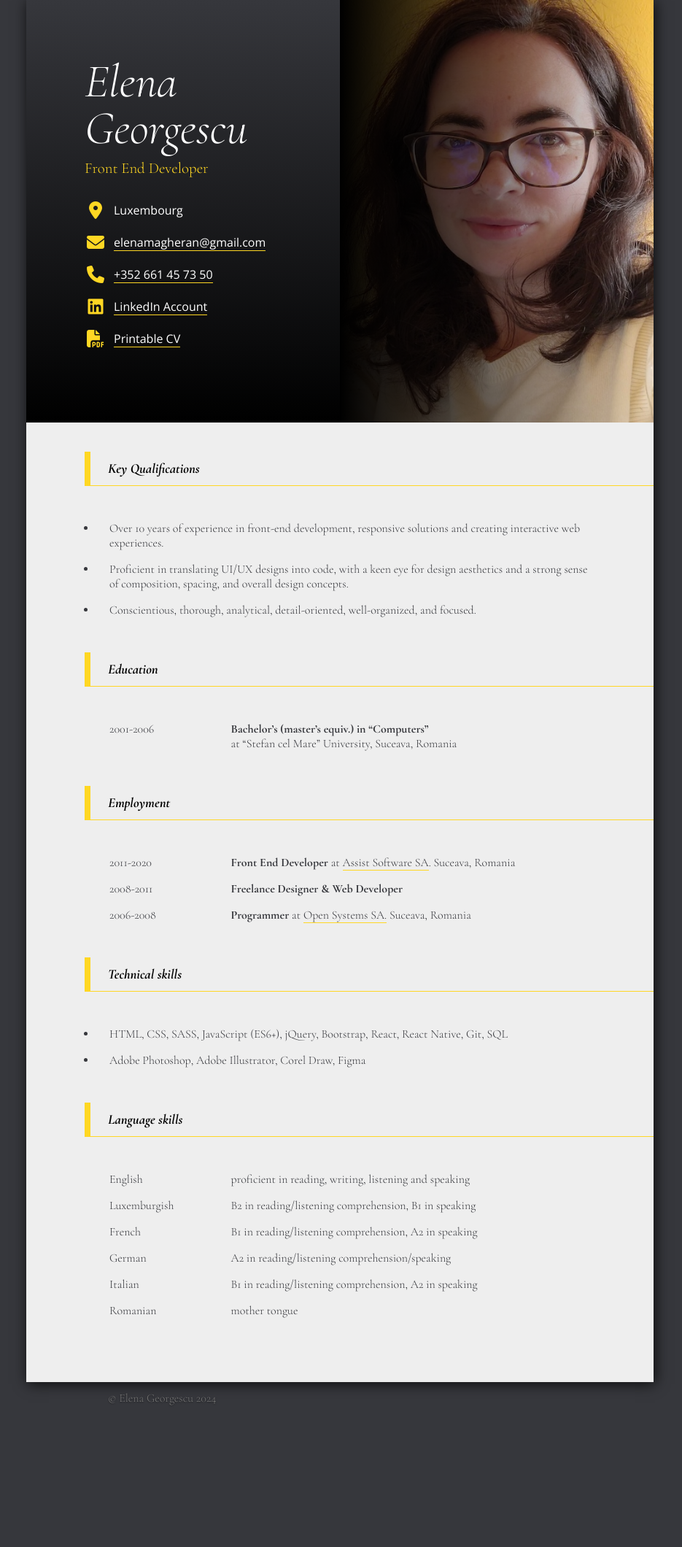
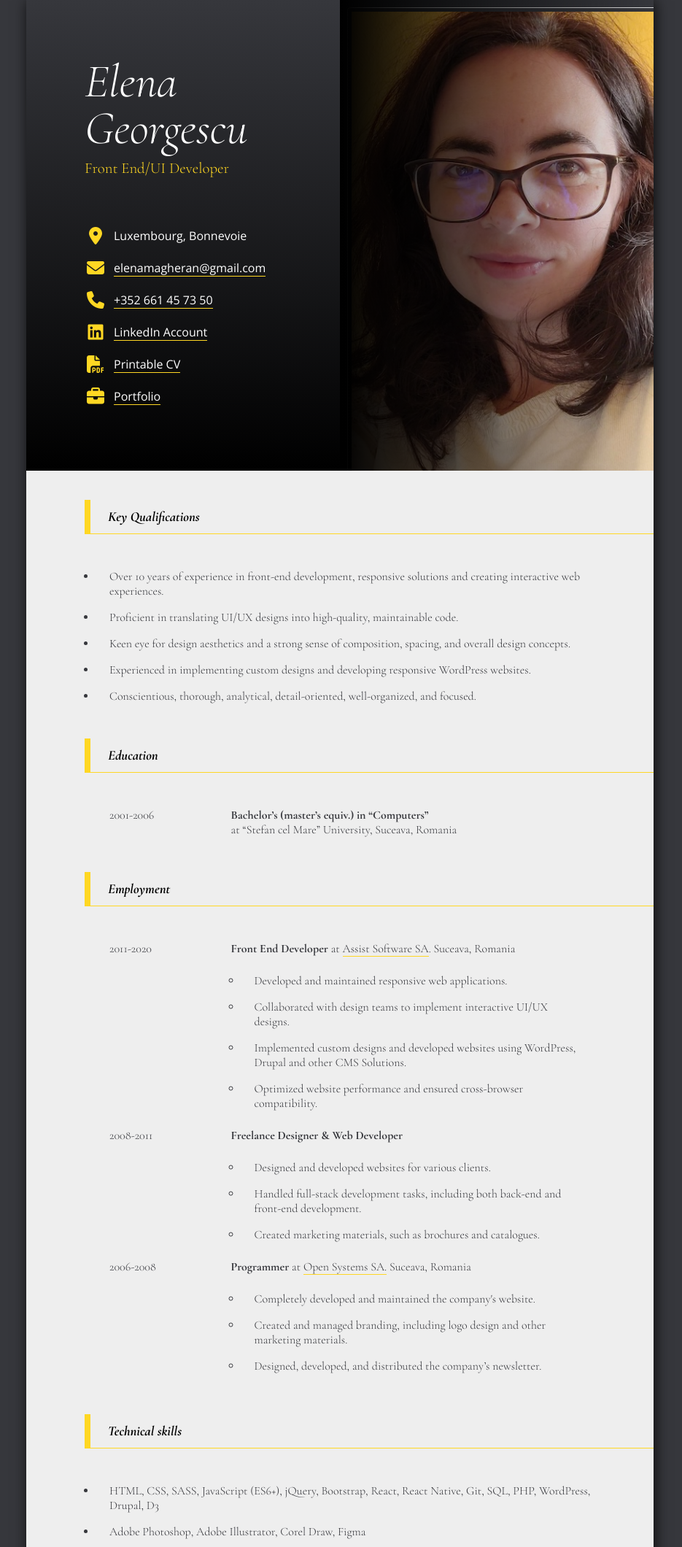
Before and after one commit to elenageorgescu/elenageorgescu.github.io, a plain HTML site: page index.html in a window 1280 px wide. Shown: the top 2120 px of the page at 73% size, without its empty margins (174-1109 px from the left). Before the commit the page ends 2012 px from the top, so only its background shows below. Drawn offline with nearby package versions, Linux system fonts and the light colour scheme.

Commit message:
updated pdf with a more detailed version of the cv, updated the html cv as well, added a link to dropbox portfolio files

```diff
--- a/index.html
+++ b/index.html
@@ -47,7 +47,7 @@
       <section id="hero">
         <div class="title">
           <h1>Elena Georgescu</h1>
-          <h2>Front End Developer</h2>
+          <h2>Front End/UI Developer</h2>
         </div>
         <div class="avatar">
           <img
@@ -58,7 +58,7 @@
         <address>
           <div class="address-line">
             <i class="fa-solid fa-location-dot fa-fw"></i>
-            <span>Luxembourg</span>
+            <span>Luxembourg, Bonnevoie</span>
           </div>
           <div class="address-line">
             <i class="fa-solid fa-envelope fa-fw"></i>
@@ -90,6 +90,14 @@
               ></span
             >
           </div>
+          <div class="address-line">
+            <i class="fa-solid fa-briefcase fa-fw"></i>
+            <span>
+              <a href="https://tinyurl.com/yw8h67wa" target="_blank"
+                >Portfolio</a
+              >
+            </span>
+          </div>
         </address>
       </section>
       <section>
@@ -100,9 +108,16 @@
             solutions and creating interactive web experiences.
           </li>
           <li>
-            Proficient in translating UI/UX designs into code, with a keen eye
-            for design aesthetics and a strong sense of composition, spacing,
-            and overall design concepts.
+            Proficient in translating UI/UX designs into high-quality,
+            maintainable code.
+          </li>
+          <li>
+            Keen eye for design aesthetics and a strong sense of composition,
+            spacing, and overall design concepts.
+          </li>
+          <li>
+            Experienced in implementing custom designs and developing responsive
+            WordPress websites.
           </li>
           <li>
             Conscientious, thorough, analytical, detail-oriented,
@@ -127,26 +142,65 @@
         <ul>
           <li>
             <span>2011-2020</span>
-            <p>
+            <div>
               <strong>Front End Developer</strong> at
               <a href="https://assist-software.net/" target="_blank"
                 >Assist Software SA</a
               >. Suceava, Romania
-            </p>
+              <ul>
+                <li>Developed and maintained responsive web applications.</li>
+                <li>
+                  Collaborated with design teams to implement interactive UI/UX
+                  designs.
+                </li>
+                <li>
+                  Implemented custom designs and developed websites using
+                  WordPress, Drupal and other CMS Solutions.
+                </li>
+                <li>
+                  Optimized website performance and ensured cross-browser
+                  compatibility.
+                </li>
+              </ul>
+            </div>
           </li>
           <li>
             <span>2008-2011</span>
-            <p>
+            <div>
               <strong>Freelance Designer & Web Developer</strong>
-            </p>
+              <ul>
+                <li>Designed and developed websites for various clients.</li>
+                <li>
+                  Handled full-stack development tasks, including both back-end
+                  and front-end development.
+                </li>
+                <li>
+                  Created marketing materials, such as brochures and catalogues.
+                </li>
+              </ul>
+            </div>
           </li>
           <li>
             <span>2006-2008</span>
-            <p>
+            <div>
               <strong>Programmer</strong> at
-              <a href="https://www.open-systems.ro/">Open Systems SA.</a>
+              <a href="https://www.open-systems.ro/" target="_blank"
+                >Open Systems SA.</a
+              >
               Suceava, Romania
-            </p>
+              <ul>
+                <li>
+                  Completely developed and maintained the company's website.
+                </li>
+                <li>
+                  Created and managed branding, including logo design and other
+                  marketing materials.
+                </li>
+                <li>
+                  Designed, developed, and distributed the company’s newsletter.
+                </li>
+              </ul>
+            </div>
           </li>
         </ul>
       </section>
@@ -155,7 +209,7 @@
         <ul class="full-width">
           <li>
             HTML, CSS, SASS, JavaScript (ES6+), jQuery, Bootstrap, React, React
-            Native, Git, SQL
+            Native, Git, SQL, PHP, WordPress, Drupal, D3
           </li>
           <li>Adobe Photoshop, Adobe Illustrator, Corel Draw, Figma</li>
         </ul>
--- a/styles.css
+++ b/styles.css
@@ -28,7 +28,17 @@ body {
   background: linear-gradient(to bottom, #36373c, #000);
   color: #fff;
 }
-
+img {
+  margin: 10px;
+  width: 150px;
+  height: auto;
+  border: 1px solid #ddd;
+  border-radius: 4px;
+  padding: 5px;
+}
+img:hover {
+  border-color: #777;
+}
 .title {
   grid-row: 2;
   grid-column: 2;
@@ -53,7 +63,6 @@ h2 {
   grid-area: 1/3/5/5;
   position: relative;
   overflow: hidden;
-  max-height: 580px;
 }
 .avatar::after {
   content: "";
@@ -71,12 +80,14 @@ h2 {
   object-fit: cover;
 }
 
-address {
+address,
+.hero-content {
   grid-row: 3;
   grid-column: 2;
   color: #fff;
   font-style: normal;
   font-family: "Open Sans", sans-serif;
+  padding-top: 3em;
 }
 .address-line {
   display: flex;
@@ -142,6 +153,42 @@ li {
 ul.full-width li {
   display: list-item;
 }
+li ul {
+  margin: 0;
+  padding: 16px 0 0;
+}
+li ul li {
+  display: list-item;
+  padding: 8px 18px;
+  margin-left: 14px;
+}
+ul.portfolio {
+  display: flex;
+  align-items: center;
+  flex-direction: row;
+  flex-wrap: wrap;
+  justify-content: space-between;
+}
+ul.portfolio li {
+  display: block;
+}
+.lb-data .lb-close,
+.lb-nav a.lb-prev,
+.lb-nav a.lb-next,
+ul.portfolio a:active,
+ul.portfolio a:visited,
+ul.portfolio a:link,
+ul.portfolio a:hover {
+  background-color: transparent;
+  border-bottom: none;
+}
+.lb-data .lb-close::after,
+.lb-nav a.lb-prev::after,
+.lb-nav a.lb-next::after,
+ul.portfolio a::after {
+  display: none;
+}
+
 footer {
   width: 100%;
   max-width: 860px;
```
Also changed, not shown: 1 other file.
